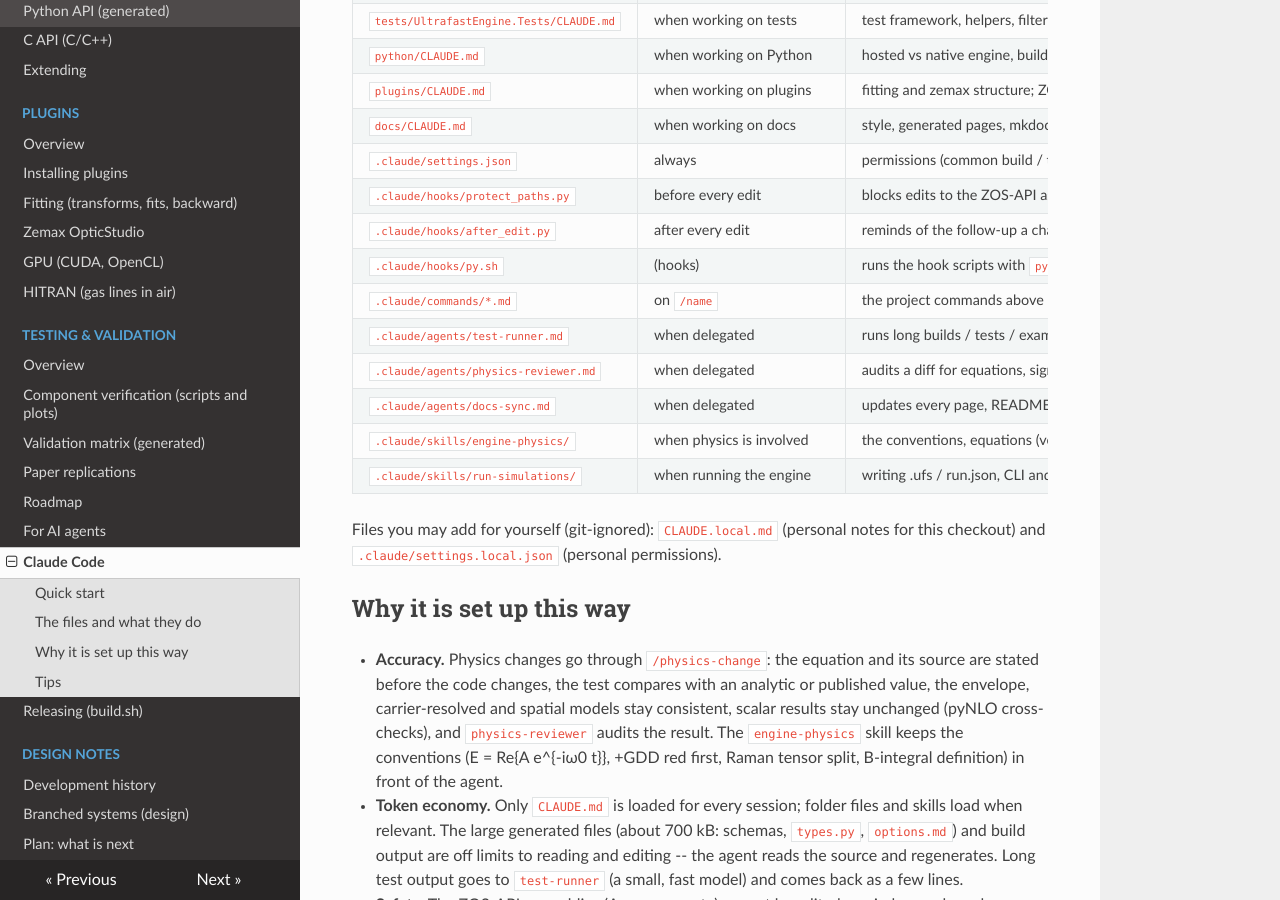
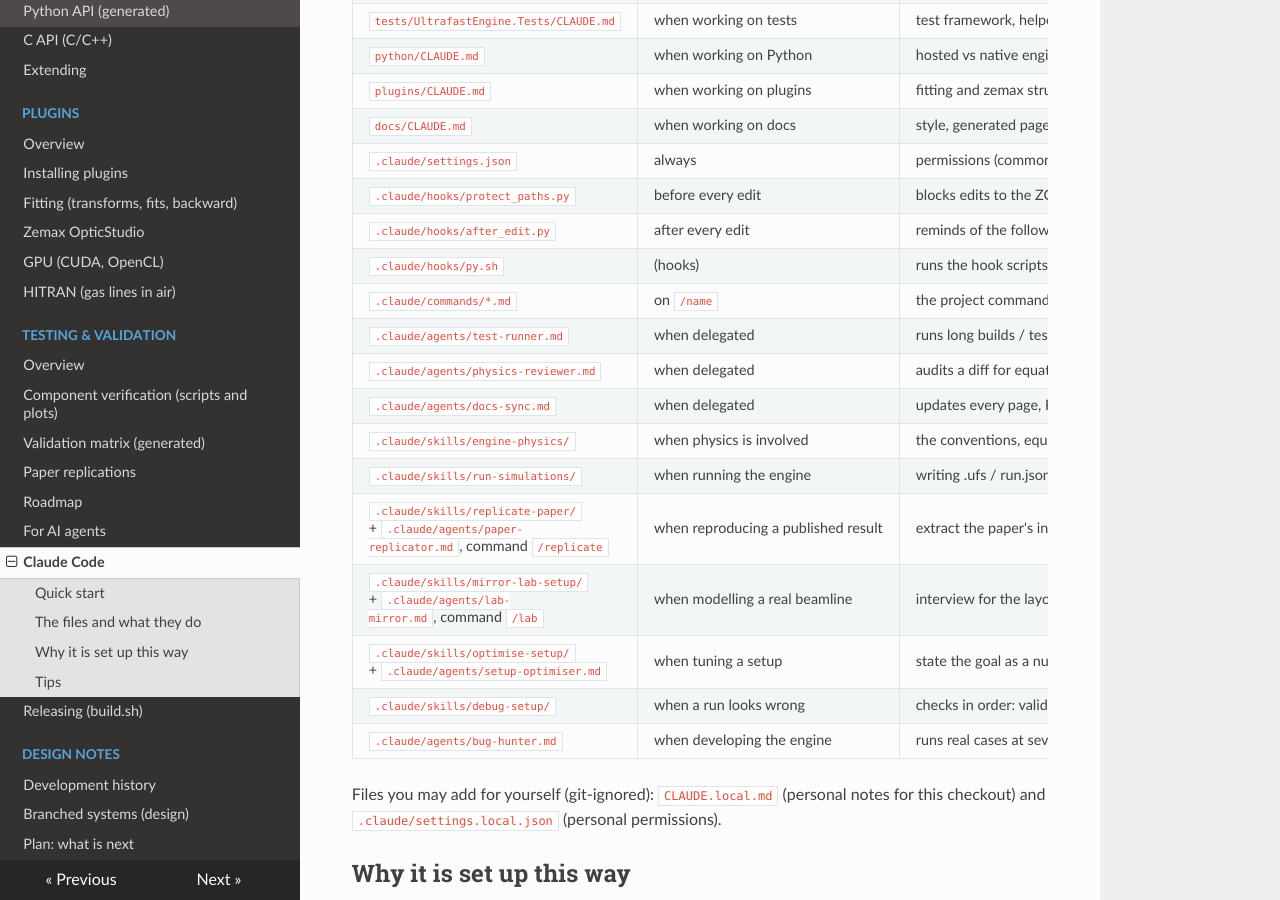
Before and after one commit to JosephCodemard/UltrafastEngine, an MkDocs documentation site: the page built from docs/claude-code.md, in a window 1280 px wide and 900 px high, scrolled down 1276 px. Built offline with MkDocs 1.6.1, drawn with Linux system fonts in a browser that asks for light colours; nearby versions of some CDN libraries.

Commit message:
Claude Code guide: the new skills and agents
Co-Authored-By: Claude Sonnet 5.5 <noreply@anthropic.com>

```diff
--- a/docs/claude-code.md
+++ b/docs/claude-code.md
@@ -49,6 +49,11 @@ the fitting plugin only".
 | `.claude/agents/docs-sync.md` | when delegated | updates every page, README, docstring and status file a code change affects |
 | `.claude/skills/engine-physics/` | when physics is involved | the conventions, equations (vector Kerr + Raman, B-integral), normalisations, grid / satellite rules and validation values in one place |
 | `.claude/skills/run-simulations/` | when running the engine | writing .ufs / run.json, CLI and Python, measured data, reading results |
+| `.claude/skills/replicate-paper/` + `.claude/agents/paper-replicator.md`, command `/replicate` | when reproducing a published result | extract the paper's inputs and headline numbers, build the smallest faithful system, compare, and say what agrees and why anything does not (folders in `docs/papers/`) |
+| `.claude/skills/mirror-lab-setup/` + `.claude/agents/lab-mirror.md`, command `/lab` | when modelling a real beamline | interview for the layout and data, build and validate stage by stage, calibrate few unknowns with the fitting plugin, report where model and lab disagree |
+| `.claude/skills/optimise-setup/` + `.claude/agents/setup-optimiser.md` | when tuning a setup | state the goal as a number, scan before optimising, verify in the full model, report sensitivity |
+| `.claude/skills/debug-setup/` | when a run looks wrong | checks in order: validate, units, grid, energy budget, physics switches, polarisation and carrier, the measurement itself |
+| `.claude/agents/bug-hunter.md` | when developing the engine | runs real cases at several carriers, bandwidths, grids and topologies and reduces every disagreement to a failing test and a fix |
 
 Files you may add for yourself (git-ignored): `CLAUDE.local.md` (personal notes for this checkout) and
 `.claude/settings.local.json` (personal permissions).
```
